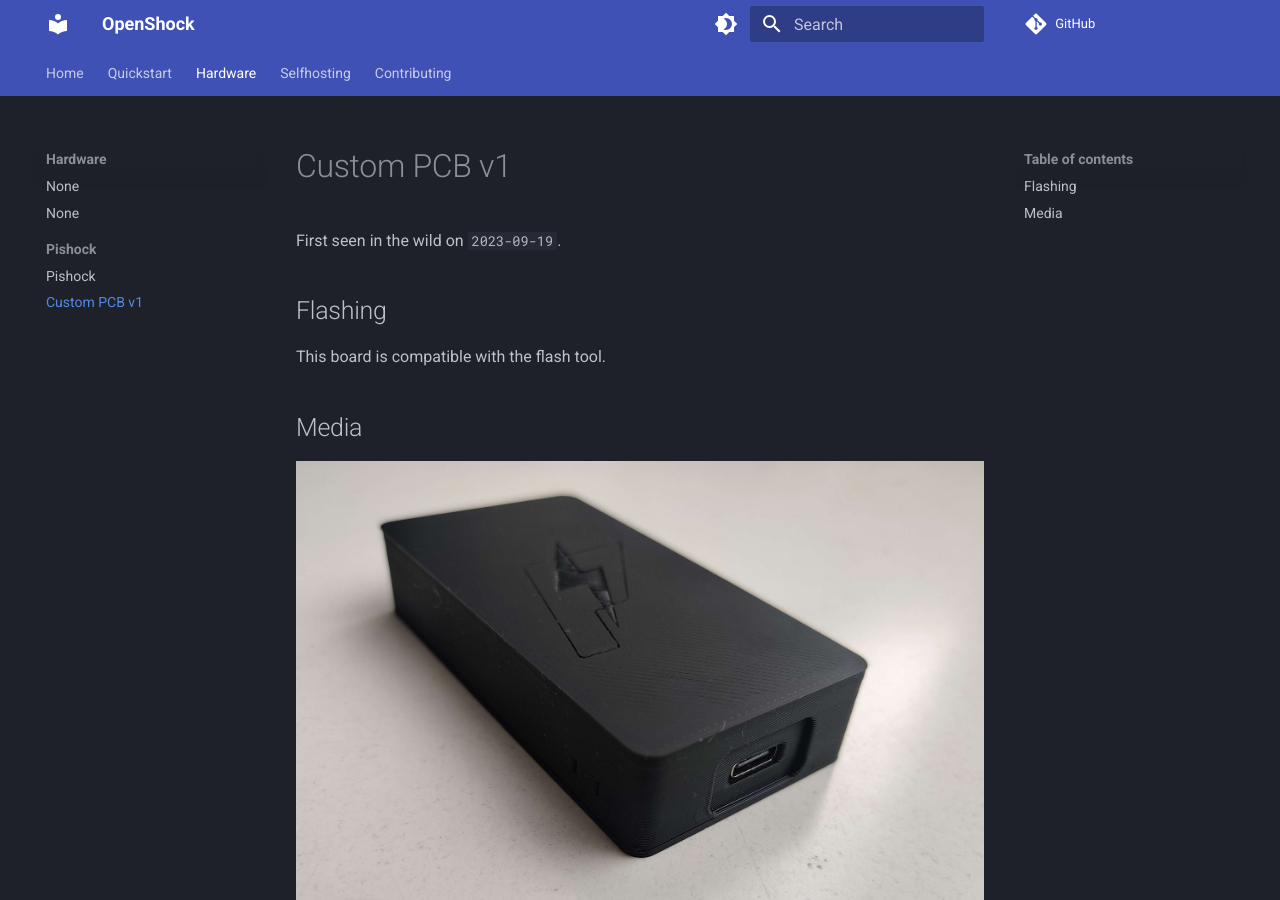
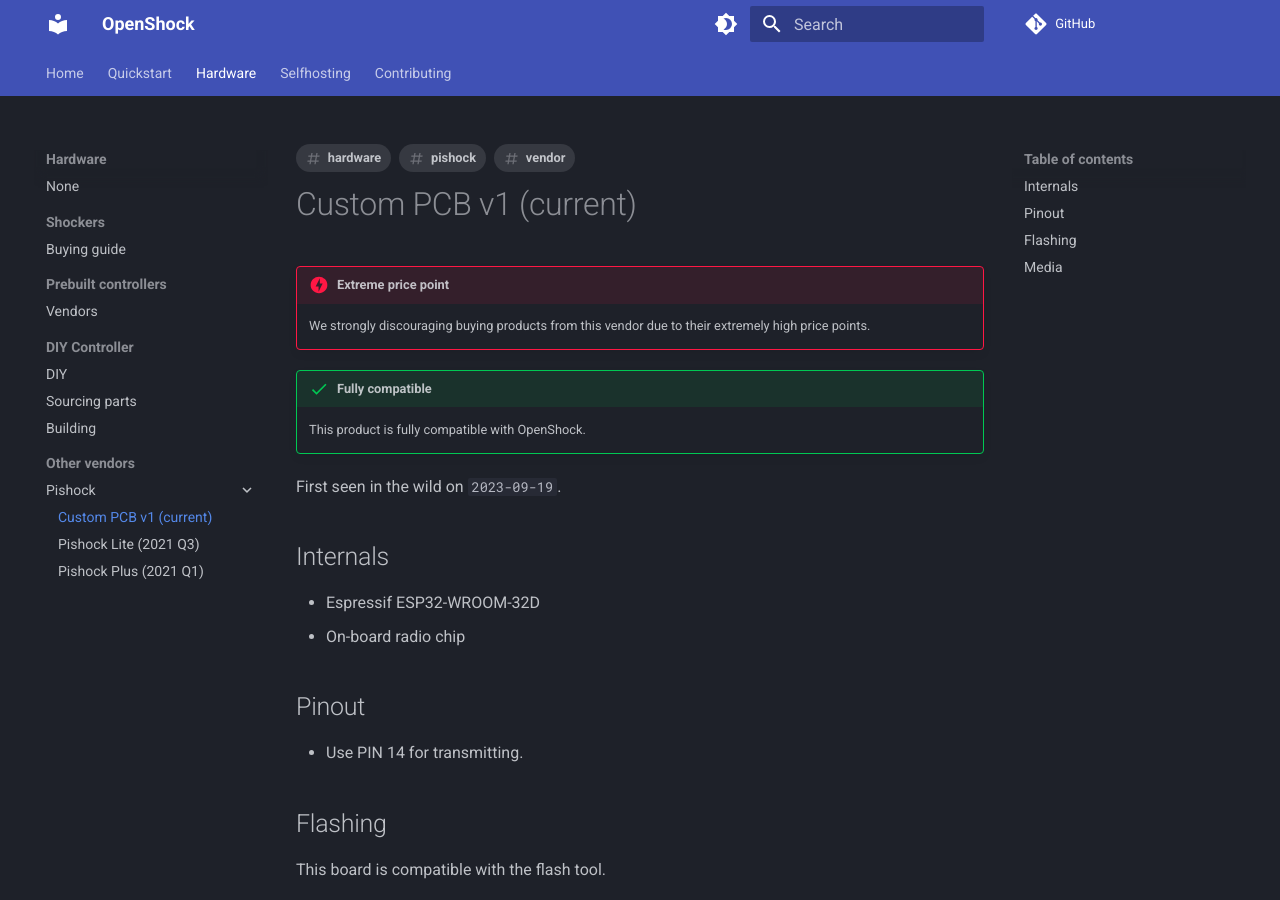
Before and after one commit to OpenShock/Wiki, an MkDocs documentation site: the page built from docs/hardware/pishock/custom-v1.md, in a window 1280 px wide and 900 px high. Built offline with MkDocs 1.6.1 and Material for MkDocs 9.7.7, drawn with Linux system fonts in a browser that asks for light colours; comment, search, counter and statistics services are not loaded.

Commit message:
docs: Document existing boards, create quickstart

```diff
--- a/docs/hardware/pishock/custom-v1.md
+++ b/docs/hardware/pishock/custom-v1.md
@@ -1,7 +1,28 @@
+---
+tags:
+  - hardware
+  - vendor
+  - pishock
+---
 
-# Custom PCB v1
+# Custom PCB v1 (current)
+
+!!! danger "Extreme price point"
+
+    We strongly discouraging buying products from this vendor due to their extremely high price points.
+
+!!! success "Fully compatible"
+
+    This product is fully compatible with OpenShock.
 
 First seen in the wild on `2023-09-19`.
+
+## Internals
+- Espressif ESP32-WROOM-32D
+- On-board radio chip
+
+## Pinout
+- Use PIN 14 for transmitting.
 
 ## Flashing
 
--- a/mkdocs.yml
+++ b/mkdocs.yml
@@ -6,16 +6,28 @@
 nav:
   - Home: index.md
   - Quickstart:
-    - quickstart/welcome.md
-    - quickstart/select-server.md
-    - quickstart/create-account.md
-    - quickstart/add-shockers.md
+    - quickstart/terminology.md
+    - Getting shocked:
+      - quickstart/getting-shocked/sourcing-hardware.md
+      - quickstart/getting-shocked/choosing-a-server.md
+      - quickstart/getting-shocked/create-an-account.md
+    - Shocking others:
+      - quickstart/shocking-others/create-account.md
   - Hardware:
     - 'hardware/buy.md'
-    - 'hardware/assembly.md'
-    - Pishock:
-      - 'hardware/pishock/index.md'
-      - 'hardware/pishock/custom-v1.md'
+    - Shockers:
+      - hardware/shockers/buying-guide.md
+    - Prebuilt controllers:
+      - hardware/prebuilt/vendors.md
+    - DIY Controller:
+      - hardware/diy/prerequisites.md
+      - hardware/diy/sourcing-parts.md
+      - hardware/diy/building.md
+    - Other vendors:
+      - Pishock:
+        - 'hardware/pishock/custom-v1.md'
+        - 'hardware/pishock/lite.md'
+        - 'hardware/pishock/plus.md'
   - Selfhosting:
     - 'selfhosting/selfhosting.md'
   - Contributing:
@@ -59,7 +71,7 @@
   # Social links rendered in the footer.
   social:
     - icon: fontawesome/brands/discord
-      link: https://discord,gg/AHcCbXbEcF
+      link: https://discord.gg/AHcCbXbEcF
       name: Discord
 
     - icon: fontawesome/brands/github
```
Also changed, not shown: docs/hardware/diy/building.md (renamed from docs/hardware/Assembly.md, +0 -9 lines), docs/hardware/diy/prerequisites.md (added, +2 -0 lines), docs/hardware/pishock/index.md (deleted, +0 -9 lines), docs/hardware/pishock/lite.md (added, +24 -0 lines), docs/hardware/pishock/plus.md (added, +24 -0 lines), docs/index.md (+14 -6 lines), docs/quickstart/getting-shocked/choosing-a-server.md (added, +6 -0 lines), docs/quickstart/getting-shocked/sourcing-hardware.md (added, +18 -0 lines), docs/quickstart/select-server.md (+1 -1 lines), docs/quickstart/terminology.md (added, +6 -0 lines), docs/quickstart/welcome.md (+10 -2 lines), docs/hardware/diy/sourcing-parts.md (added), docs/hardware/prebuilt/vendors.md (added), docs/hardware/shockers/buying-guide.md (added), 2 more files.
